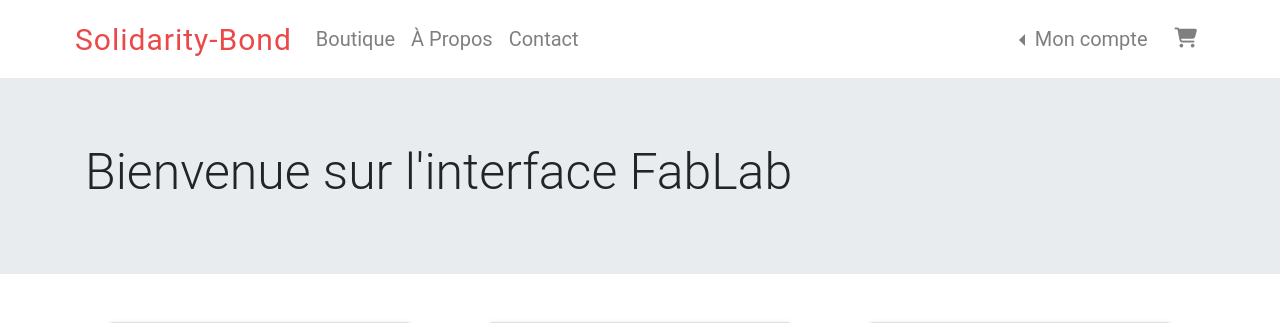
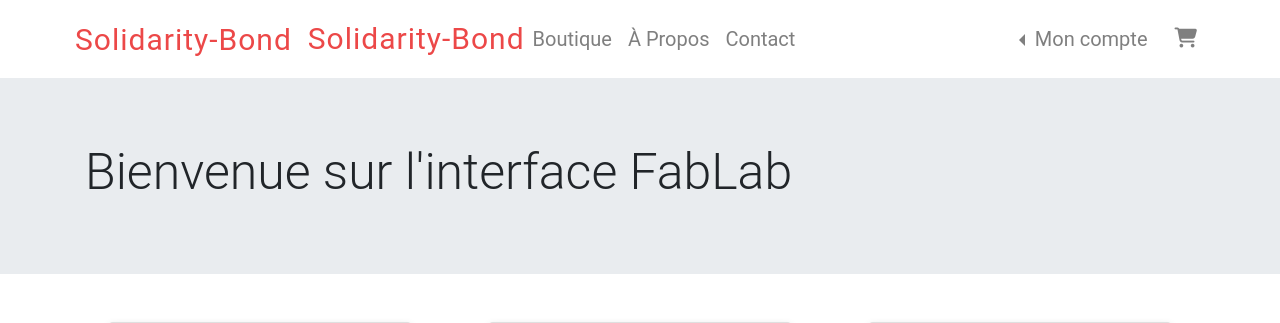
Before and after one commit to SamilErd/Solidarity-Bond, a Symfony app: template templates/admin/admin.html.twig in a window 1280 px wide. Shown: the top 323 px of the page. Run offline with Twig, Linux system fonts and the light colour scheme; the template is opened without the code that fills it, so the values that code supplies are empty; some libraries are stand-ins or nearby versions.

Commit message:
repushing with little fix

```diff
--- a/templates/base.html.twig
+++ b/templates/base.html.twig
@@ -32,6 +32,7 @@
 
             <div class="collapse navbar-collapse" id="navbarsExample05">
                 <ul class="navbar-nav mr-auto ml-3">
+                    <a class="navbar-B " href="/" >Solidarity-Bond</a>
                     {% if is_granted('ROLE_FABLAB')%}
                     {% else %}
                     <li class="nav-item">
```
